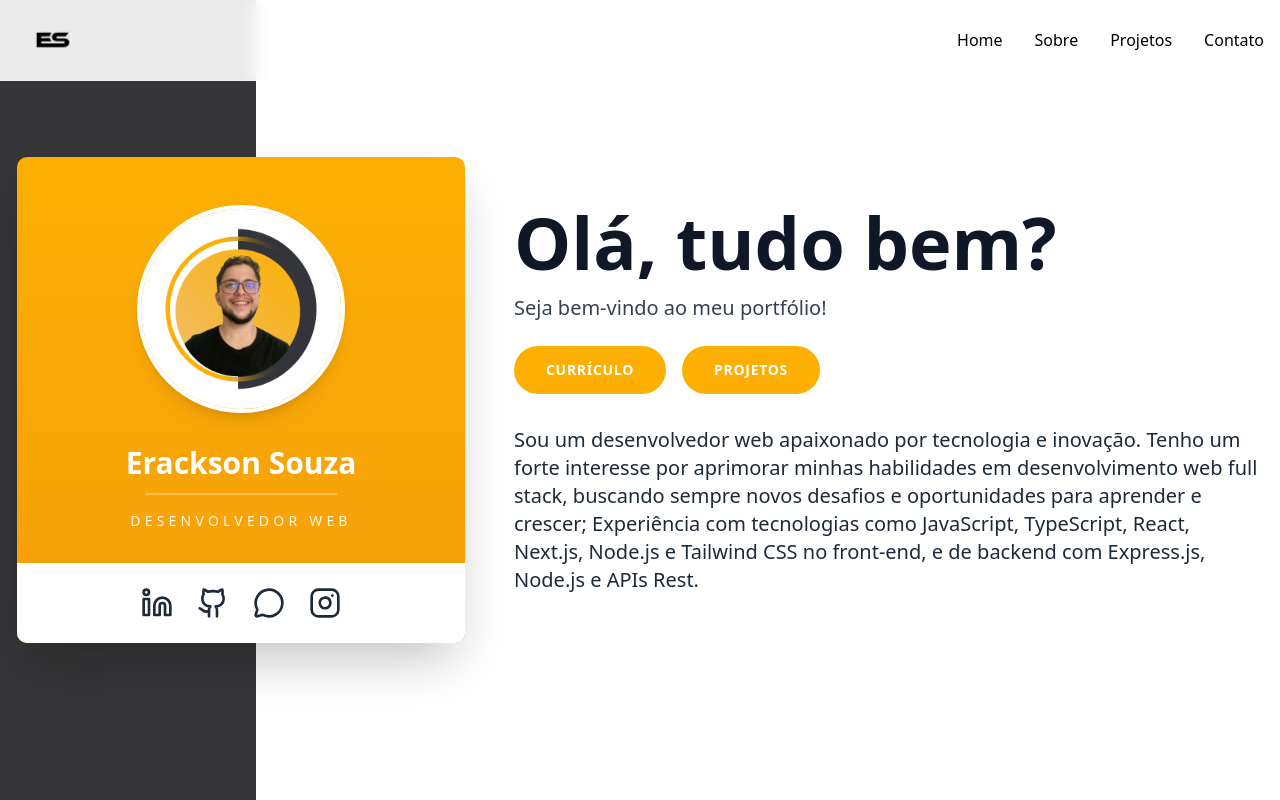
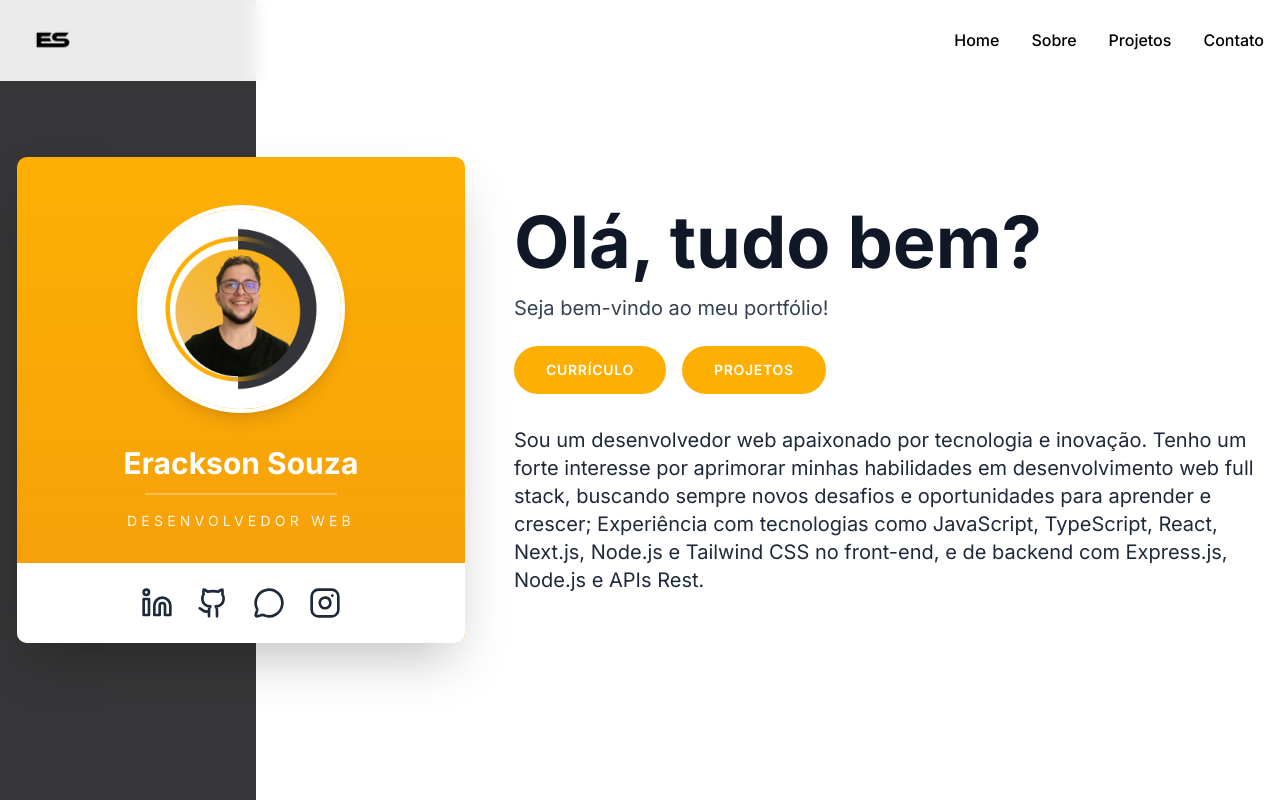
Before and after one commit to eracksonsouza/new-portfolio, a Next.js app: page / in a window 1280 px wide. Built offline with nearby package versions, Linux system fonts and the light colour scheme.

Commit message:
feat: Replace Geist font with Inter font and update metadata for portfolio

```diff
--- a/src/app/layout.tsx
+++ b/src/app/layout.tsx
@@ -1,20 +1,18 @@
 import type { Metadata } from "next";
-import { Geist, Geist_Mono } from "next/font/google";
+import { Inter } from "next/font/google";
 import "./globals.css";
 
-const geistSans = Geist({
-  variable: "--font-geist-sans",
+const inter = Inter({
   subsets: ["latin"],
-});
-
-const geistMono = Geist_Mono({
-  variable: "--font-geist-mono",
-  subsets: ["latin"],
+  weight: ["400", "500", "600", "700"],
+  variable: "--font-inter",
+  display: "swap",
 });
 
 export const metadata: Metadata = {
-  title: "Create Next App",
-  description: "Generated by create next app",
+  title: "Portfólio Erackson Souza",
+  description:
+    "Portfólio Erackson Souza - Desenvolvedor Web Full-Stack, especialista em Next.js, React e Node.js. Confira meus projetos e habilidades.",
 };
 
 export default function RootLayout({
@@ -24,11 +22,7 @@ export default function RootLayout({
 }>) {
   return (
     <html lang="en" suppressHydrationWarning>
-      <body
-        className={`${geistSans.variable} ${geistMono.variable} antialiased`}
-      >
-        {children}
-      </body>
+      <body className={inter.className}>{children}</body>
     </html>
   );
 }
```
